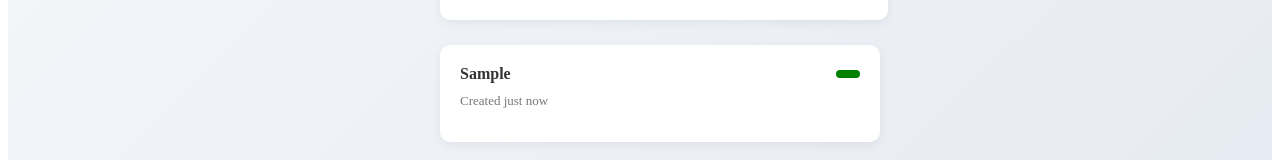
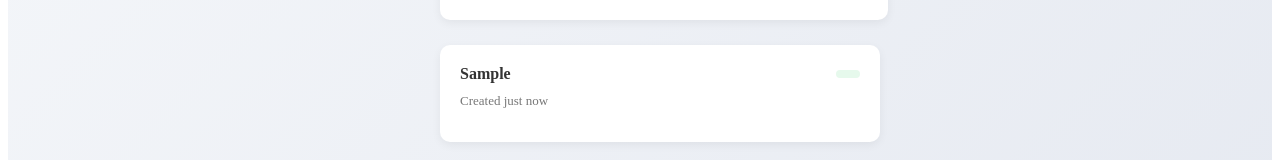
Before and after one commit to muskan-chouhan/react, a React (Vite) app in the folder 39-project-task-board/: page / in a window 1280 px wide. Both pictures are taken after typing "Sample" into the empty fields and a click on the button "Add Task". Shown: the part 314-474 px from the top of the page. Built offline with nearby package versions, Linux system fonts and the light colour scheme.

Commit message:
small improvemnet in badge color

```diff
--- a/39-project-task-board/src/ShowTaskCard.jsx
+++ b/39-project-task-board/src/ShowTaskCard.jsx
@@ -30,15 +30,22 @@ const Title = styled.h3`
 const PriorityBadge = styled.span`
   padding: 4px 12px;
   font-size: 12px;
-  font-weight: 500;
+  font-weight: 600;
   border-radius: 20px;
-  color: #e6f9ec;
- background: ${({ priority }) =>
-  priority === "High"
-    ? "red"
-    : priority === "Medium"
-    ? "orange"
-    : "green"};
+
+  background: ${({ priority }) =>
+    priority === "High"
+      ? "#ffe5e5"
+      : priority === "Medium"
+      ? "#fff4e5"
+      : "#e6f9ec"};
+
+  color: ${({ priority }) =>
+    priority === "High"
+      ? "#d32f2f"
+      : priority === "Medium"
+      ? "#ed6c02"
+      : "#1b7a3c"};
 `;
 
 const Meta = styled.p`
```
